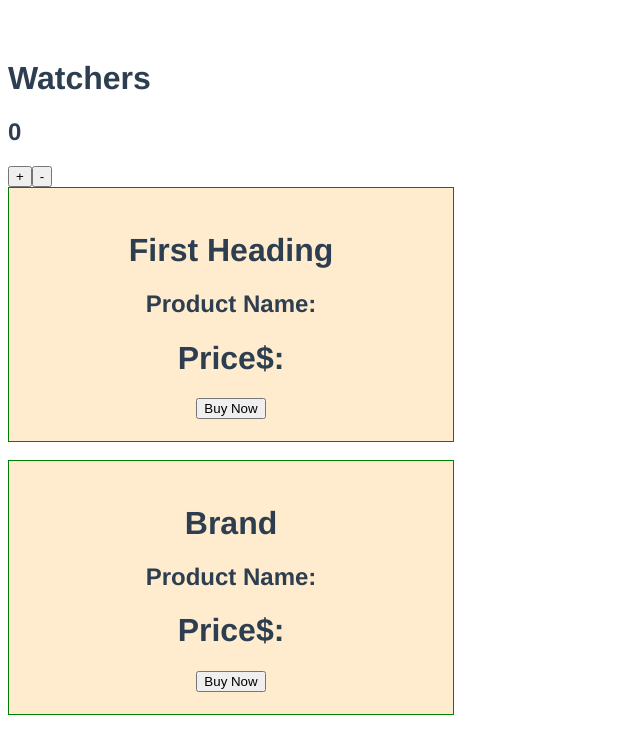
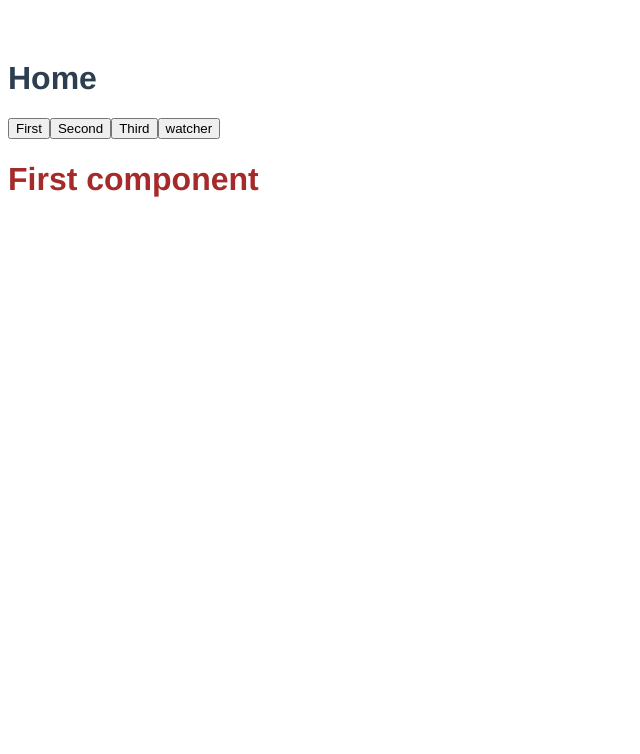
Before and after one commit to AlvaroBernabe/aba-vueTriyng1, a Vue app: page / in a window 1280 px wide. Shown: the top 754 px of the page, without its empty margins (0-640 px from the left). Built offline with nearby package versions, Linux system fonts and the light colour scheme.

Commit message:
feat: added home

```diff
--- a/src/App.vue
+++ b/src/App.vue
@@ -11,7 +11,8 @@
   <!-- <formulario /> -->
   <!-- <props /> -->
   <!-- <nonprops /> -->
-  <watchers />
+  <!-- <watchers /> -->
+  <Home />
 </template>
 
 <script>
@@ -26,7 +27,8 @@
 // import formulario from './components/formulario.vue';
 // import props from './components/props.vue';
 // import nonprops from './components/nonprops.vue';
-import watchers from './components/watchers.vue';
+import Home from './components/home.vue';
+// import watchers from './components/watchers.vue';
 
 export default {
   name: 'App',
@@ -42,7 +44,8 @@ export default {
     // formulario,
     // props,
     // nonprops,
-    watchers,
+    // watchers,
+    Home
 }
 }
 </script>
--- /dev/null
+++ b/src/components/frist.vue
@@ -0,0 +1,14 @@
+<template>
+  <h1>First component</h1>
+</template>
+<script>
+export default {
+  name: "first-com",
+};
+</script>
+<style scoped>
+h1 {
+  color: brown;
+  font-weight: bold;
+}
+</style>
--- /dev/null
+++ b/src/components/header.vue
@@ -0,0 +1,15 @@
+<template>
+  <h1>Header component</h1>
+  <h1>teleport component</h1>
+</template>
+<script>
+export default {
+  name: "header-com",
+};
+</script>
+<style scoped>
+h1 {
+  color: rgb(226, 15, 15);
+  font-weight: bold;
+}
+</style>
--- /dev/null
+++ b/src/components/home.vue
@@ -0,0 +1,39 @@
+<template>
+  <h1>Home</h1>
+  <button @click="active = 'Frist'">First</button>
+  <button @click="active = 'Second'">Second</button>
+  <button @click="active = 'Thrid'">Third</button>
+  <button @click="active = 'watchers'">watcher</button>
+  <!-- <Watchers /> -->
+  <!-- <Frist />
+  <Second />
+  <Thrid /> -->
+  <component :is="active" />
+  <teleport to="#header">
+    <Header />
+  </teleport>
+</template>
+<script>
+import Frist from "./frist.vue";
+import Second from "./second.vue";
+import Thrid from "./thrid.vue";
+import Watchers from "./watchers.vue";
+import Header from "./header.vue";
+export default {
+  name: "home-com",
+  components: { Frist, Second, Thrid, Watchers, Header },
+  data() {
+    console.error("faf");
+    return {
+      active: "frist",
+    };
+  },
+
+  // beforeCreate() {
+  //   alert("hello");
+  // },
+  // created() {
+  //   alert("hhello");
+  // },
+};
+</script>
--- /dev/null
+++ b/src/components/second.vue
@@ -0,0 +1,14 @@
+<template>
+  <h1>Second component</h1>
+</template>
+<script>
+export default {
+  name: "second -com",
+};
+</script>
+<style scoped>
+h1 {
+  color: brown;
+  font-weight: bold;
+}
+</style>
--- /dev/null
+++ b/src/components/thrid.vue
@@ -0,0 +1,14 @@
+<template>
+  <h1>Thrid component</h1>
+</template>
+<script>
+export default {
+  name: "thrid-com",
+};
+</script>
+<style scoped>
+h1 {
+  color: brown;
+  font-weight: bold;
+}
+</style>
```
Also changed, not shown: src/components/testejemplo.vue (added, +13 -0 lines).
